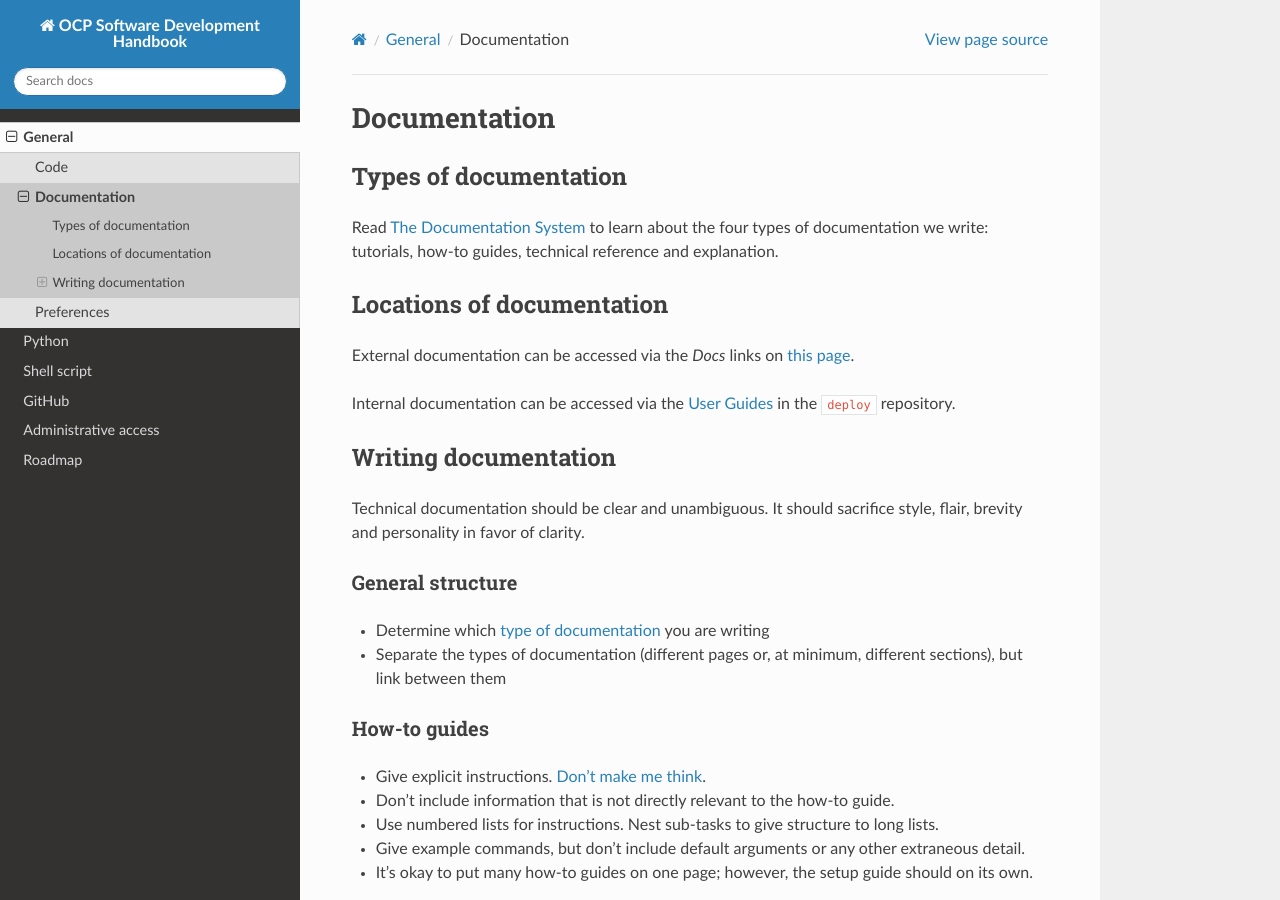
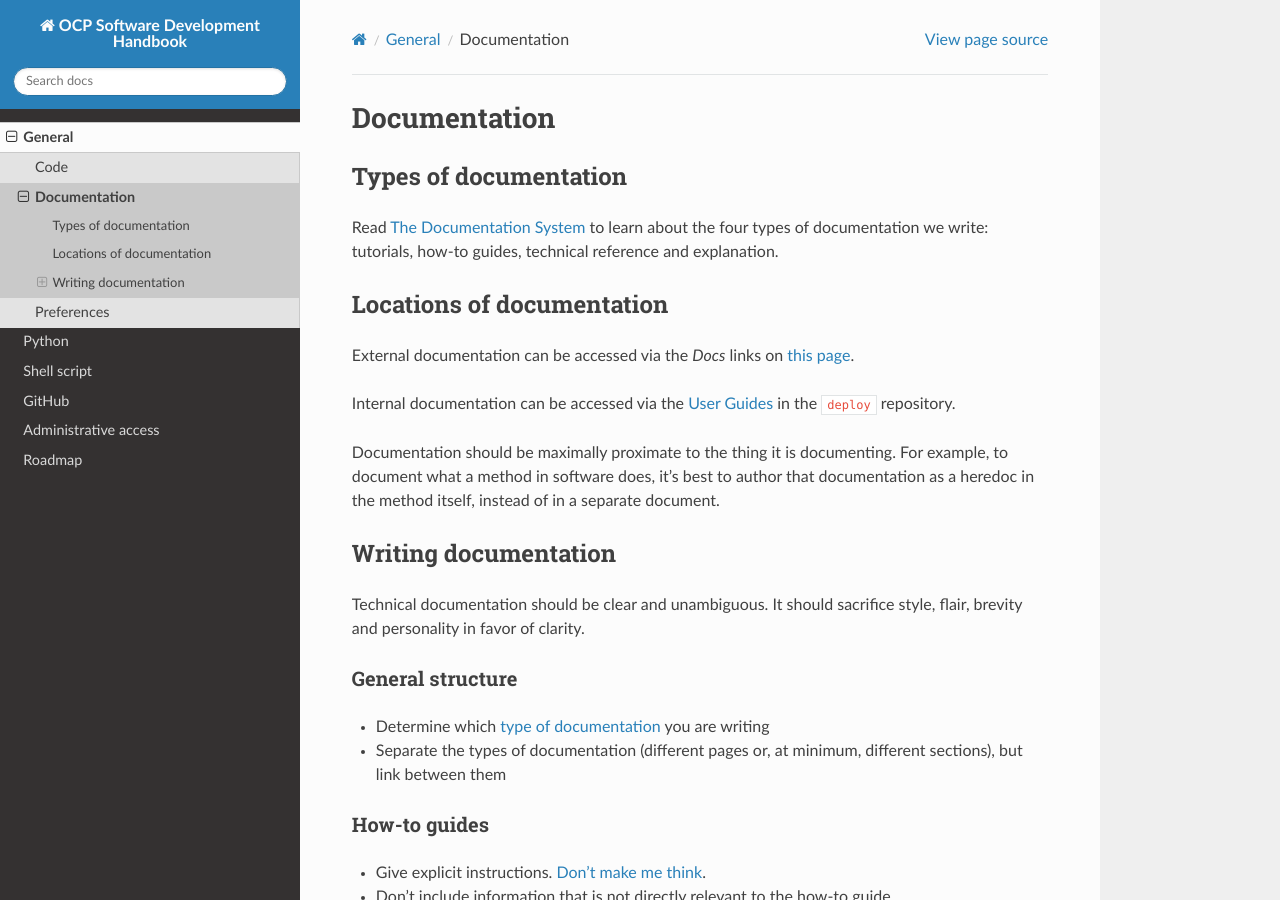
Before and after one commit to open-contracting/software-development-handbook, a Sphinx documentation site: the page built from docs/general/documentation.rst, in a window 1280 px wide and 900 px high. Built offline with Sphinx 7.4.7 and the Read the Docs theme 2.0.0, drawn with Linux system fonts in a browser that asks for light colours.

Commit message:
docs: Move proximity paragraph from standard handbook

```diff
--- a/docs/general/documentation.rst
+++ b/docs/general/documentation.rst
@@ -14,6 +14,8 @@ Locations of documentation
 External documentation can be accessed via the *Docs* links on `this page <https://github.com/open-contracting/standard-maintenance-scripts/blob/master/badges.md>`__.
 
 Internal documentation can be accessed via the `User Guides <https://ocdsdeploy.readthedocs.io/en/latest/use/index.html>`__ in the ``deploy`` repository.
+
+Documentation should be maximally proximate to the thing it is documenting. For example, to document what a method in software does, it's best to author that documentation as a heredoc in the method itself, instead of in a separate document.
 
 Writing documentation
 ---------------------
```
